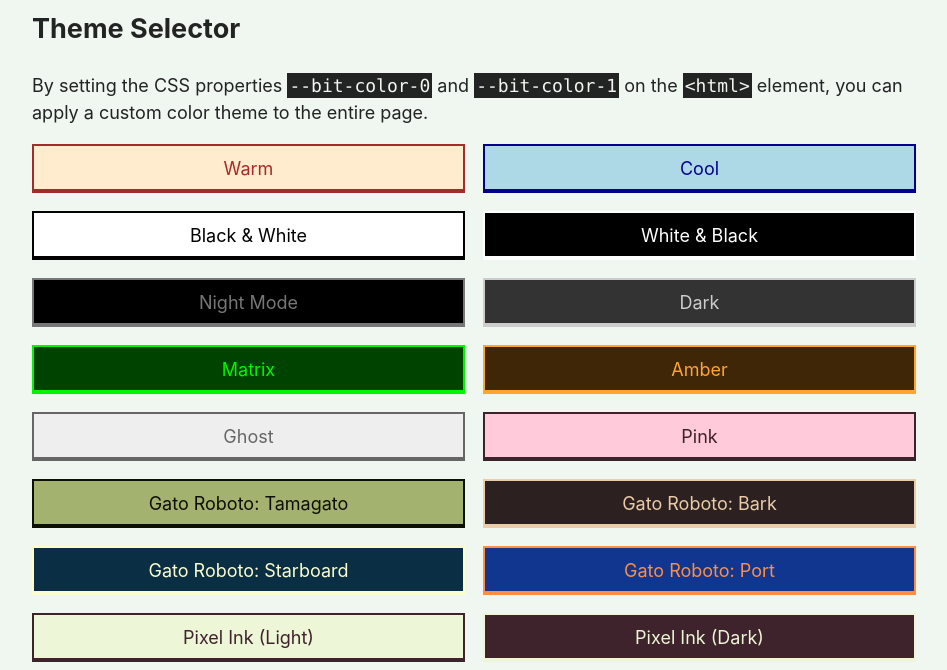
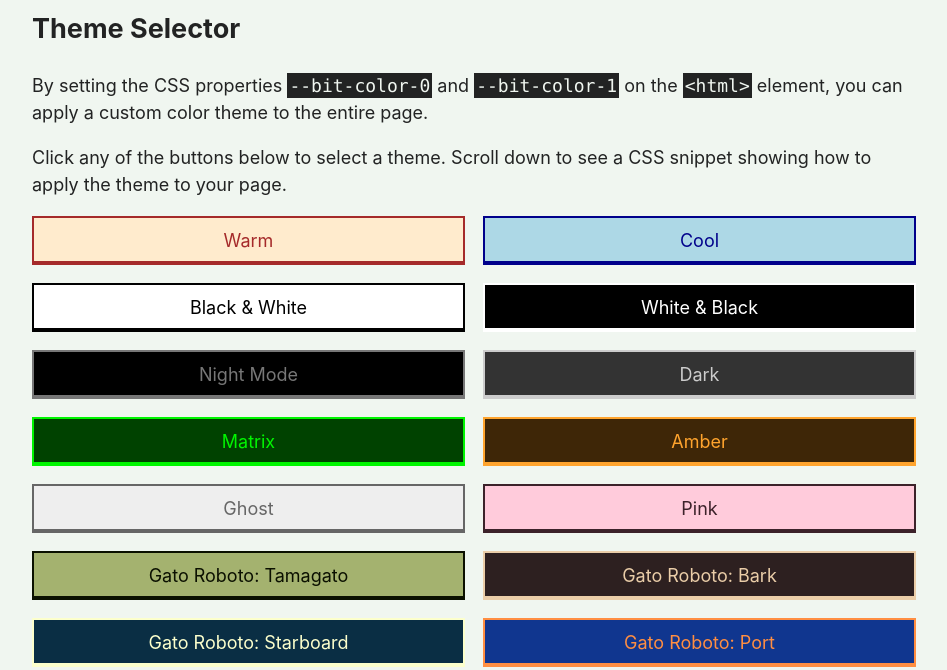
Before and after one commit to wavebeem/1bit-ui, a plain HTML site: page index.html in a window 1280 px wide. Shown: the part 130-800 px from the top of the page, without its empty margins (166-1113 px from the left). Drawn offline with Linux system fonts and the light colour scheme.

Commit message:
more text

```diff
--- a/index.html
+++ b/index.html
@@ -23,6 +23,9 @@
       <code class="bit-code">--bit-color-1</code> on the
       <code class="bit-code">&lt;html&gt;</code> element, you can apply a custom
       color theme to the entire page.
+    </p>
+    <p>
+      Click any of the buttons below to select a theme. Scroll down to see a CSS snippet showing how to apply the theme to your page.
     </p>
     <div class="site-columns-auto">
       <button
```
